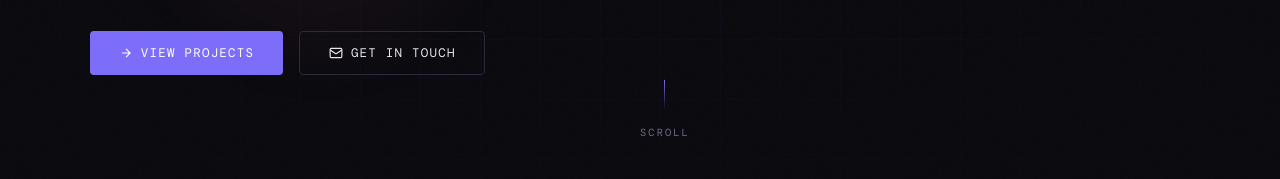
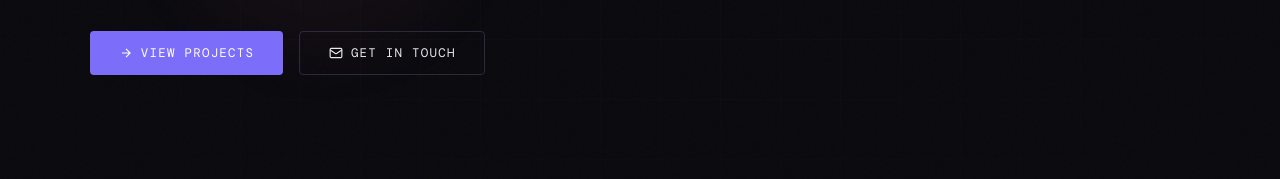
Before and after one commit to ZodiaCMM/portfolio, a React (Vite) app: page / in a window 1280 px wide. Shown: the part 621-800 px from the top of the page. Built offline with nearby package versions, Linux system fonts and the light colour scheme; a web font is replaced by a local one.

Commit message:
Update Hero.jsx

```diff
--- a/src/components/Hero.jsx
+++ b/src/components/Hero.jsx
@@ -101,11 +101,6 @@ export default function Hero() {
           />
         </div>
       </div>
-
-      <div className={styles.scrollHint}>
-        <div className={styles.scrollLine} />
-        scroll
-      </div>
     </section>
   );
 }
```
